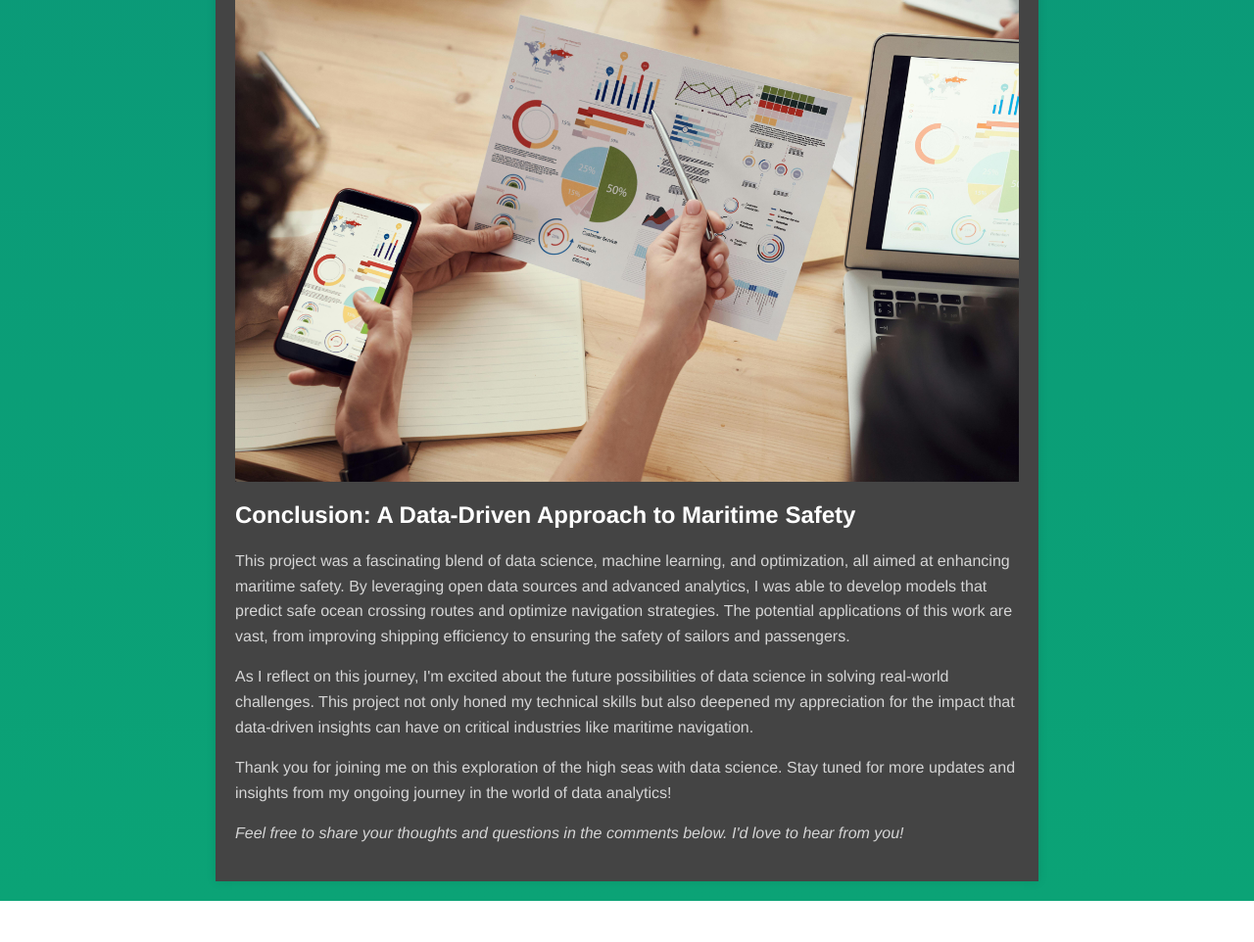
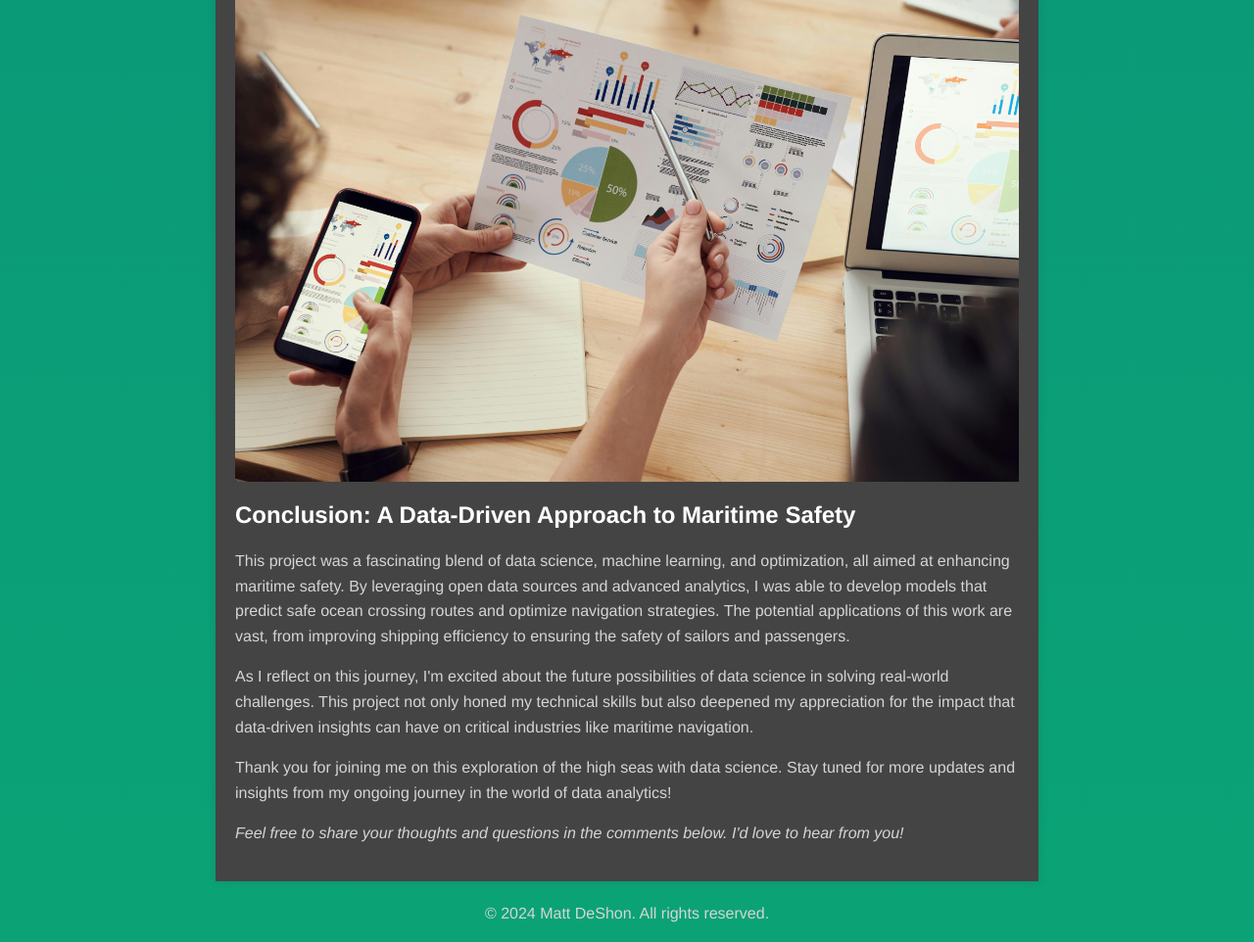
Before and after one commit to mdeshon82/mdeshon82.github.io, a plain HTML site: page blog/blog1.html in a window 1280 px wide. Shown: the part 4405-5367 px from the top of the page at 98% size. Before the commit the page ends 5325 px from the top, so only its background shows below. Drawn offline with Linux system fonts and the light colour scheme; files that its build step writes are made by us from their sources.

Commit message:
Update blog1.html

```diff
--- a/blog/blog1.html
+++ b/blog/blog1.html
@@ -126,4 +126,7 @@
         <p><em>Feel free to share your thoughts and questions in the comments below. I'd love to hear from you!</em></p>
     </div>
 </body>
+    <footer style="text-align: center;">
+    <p>&copy; 2024 Matt DeShon. All rights reserved.</p>
+  </footer>
 </html>
```
